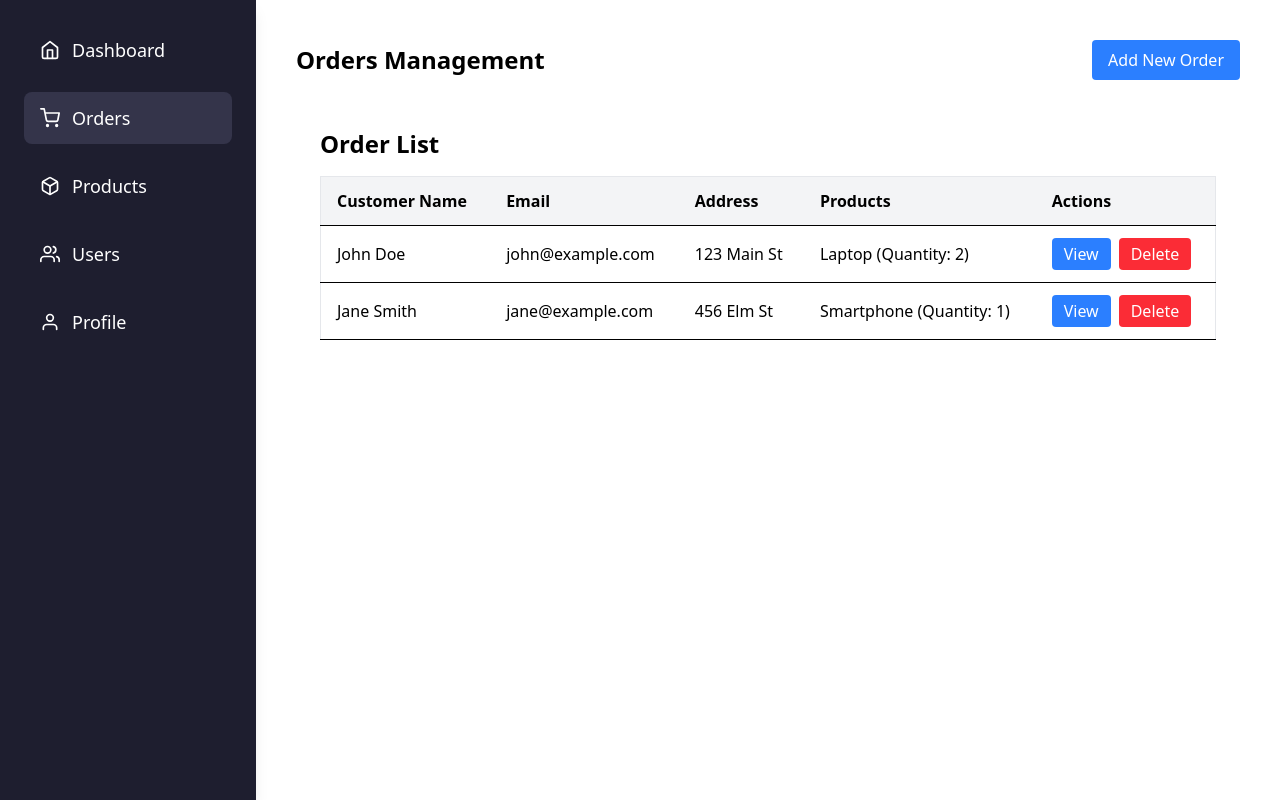
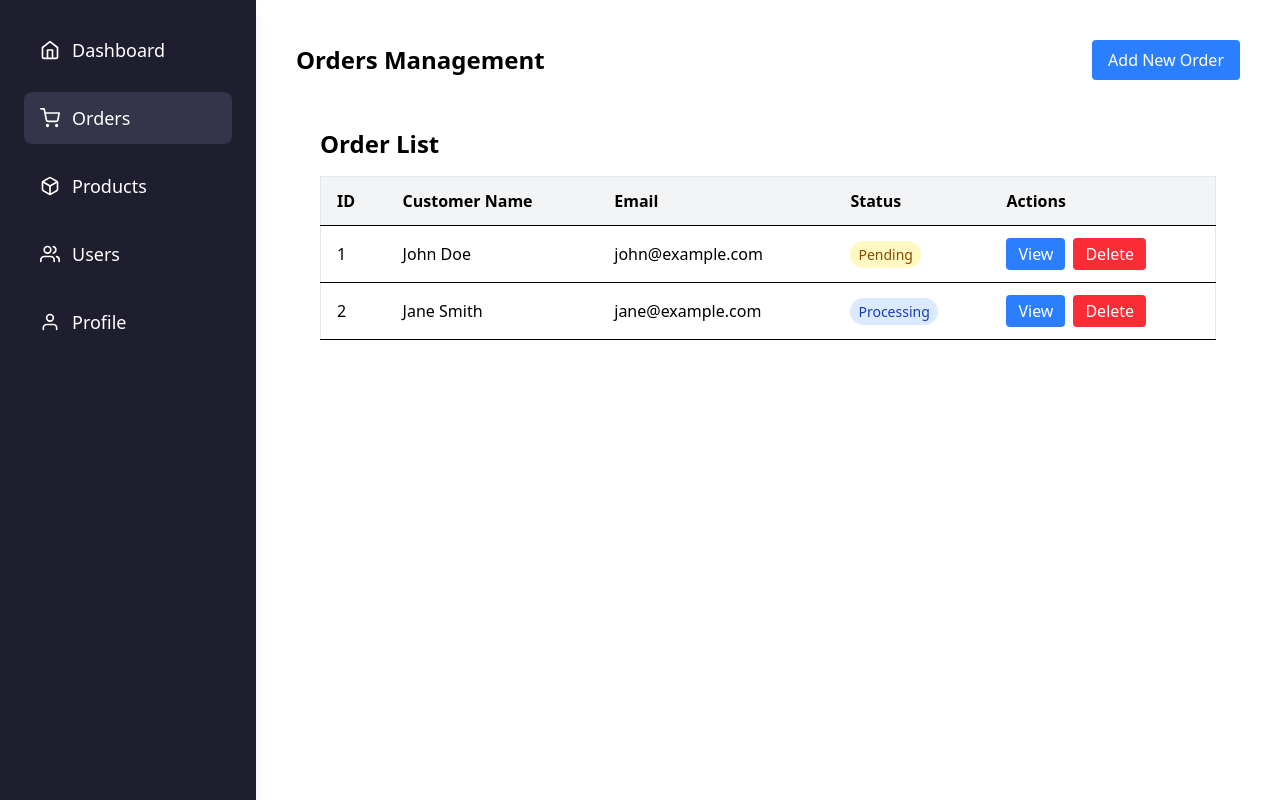
Before and after one commit to Hamasaaat/graduation-project, a React (Vite) app: page /orders in a window 1280 px wide. Built offline with nearby package versions, Linux system fonts and the light colour scheme.

Commit message:
adding more features to order page

```diff
--- a/src/components/orders/OrderForm.jsx
+++ b/src/components/orders/OrderForm.jsx
@@ -32,6 +32,7 @@ const OrderForm = ({ onClose, initialOrder }) => {
     selectedProduct: "",
     productQuantity: 1,
     products: [],
+    status: "Pending", // Default status for new orders
   };
 
   // Validation schema using Yup
@@ -45,21 +46,28 @@ const OrderForm = ({ onClose, initialOrder }) => {
     productQuantity: Yup.number()
       .min(1, "Quantity must be at least 1")
       .required("Quantity is required"),
+    status: Yup.string().required("Status is required"), // Only required for editing
   });
 
   // Handle form submission
   const handleSubmit = (values, { resetForm }) => {
+    console.log("Form Values:", values); // Debug: Log form values
     const newOrder = {
-      id: initialOrder ? initialOrder.id : Date.now(),
+      id: initialOrder ? initialOrder.id : Date.now(), // Use existing ID for editing
       customerName: values.customerName,
       customerEmail: values.customerEmail,
       customerAddress: values.customerAddress,
       products: values.products,
+      status: initialOrder ? values.status : "Pending", // Default to "Pending" for new orders
     };
 
+    console.log("New Order:", newOrder); // Debug: Log the new order
+
     if (initialOrder) {
+      console.log("Editing Order:", newOrder); // Debug: Log editing order
       editOrder(newOrder);
     } else {
+      console.log("Adding Order:", newOrder); // Debug: Log adding order
       addOrder(newOrder);
     }
     resetForm();
@@ -94,6 +102,7 @@ const OrderForm = ({ onClose, initialOrder }) => {
       onSubmit={handleSubmit}
     >
       {({ values, setFieldValue, errors, touched }) => {
+        console.log("Form Errors:", errors); // Debug: Log validation errors
         return (
           <Form className="space-y-4">
             {/* Customer Name */}
@@ -209,6 +218,34 @@ const OrderForm = ({ onClose, initialOrder }) => {
               />
             </div>
 
+            {/* Status Selection (Only for Editing) */}
+            {initialOrder && (
+              <div>
+                <label className="block text-sm font-medium text-gray-700">
+                  Status *
+                </label>
+                <Field
+                  as="select"
+                  name="status"
+                  className={`mt-1 block w-full p-2 border ${
+                    errors.status && touched.status
+                      ? "border-red-500"
+                      : "border-gray-300"
+                  } rounded-md shadow-sm focus:ring-blue-500 focus:border-blue-500`}
+                >
+                  <option value="Pending">Pending</option>
+                  <option value="Processing">Processing</option>
+                  <option value="Shipped">Shipped</option>
+                  <option value="Delivered">Delivered</option>
+                </Field>
+                <ErrorMessage
+                  name="status"
+                  component="div"
+                  className="text-red-500 text-sm mt-1"
+                />
+              </div>
+            )}
+
             {/* Add Product Button */}
             <button
               type="button"
--- a/src/components/orders/OrderItem.jsx
+++ b/src/components/orders/OrderItem.jsx
@@ -13,24 +13,30 @@ const OrderItem = ({ order, onDelete, onEdit }) => {
   };
 
   const handleEdit = () => {
-    onEdit(order); // Call the onEdit function passed from the parent
+    onEdit(order); // Pass the order to the parent component for editing
     setIsViewing(false); // Close the view modal
   };
 
   return (
     <>
       <tr className="hover:bg-gray-50 transition-colors">
+        <td className="py-3 px-4 border-b">{order.id}</td>
         <td className="py-3 px-4 border-b">{order.customerName}</td>
         <td className="py-3 px-4 border-b">{order.customerEmail}</td>
-        <td className="py-3 px-4 border-b">{order.customerAddress}</td>
         <td className="py-3 px-4 border-b">
-          <ul>
-            {order.products.map((product, index) => (
-              <li key={index}>
-                {product.name} (Quantity: {product.quantity})
-              </li>
-            ))}
-          </ul>
+          <span
+            className={`px-2 py-1 rounded-full text-sm ${
+              order.status === "Pending"
+                ? "bg-yellow-100 text-yellow-800"
+                : order.status === "Processing"
+                ? "bg-blue-100 text-blue-800"
+                : order.status === "Shipped"
+                ? "bg-green-100 text-green-800"
+                : "bg-gray-100 text-gray-800"
+            }`}
+          >
+            {order.status}
+          </span>
         </td>
         <td className="py-3 px-4 border-b">
           <button
@@ -53,7 +59,7 @@ const OrderItem = ({ order, onDelete, onEdit }) => {
         <OrderView
           order={order}
           onClose={handleCloseView}
-          onEdit={handleEdit} // Pass handleEdit to OrderView
+          onEdit={handleEdit}
         />
       )}
     </>
--- a/src/components/orders/OrderList.jsx
+++ b/src/components/orders/OrderList.jsx
@@ -10,10 +10,10 @@ const OrderList = ({ onEdit }) => {
       <table className="min-w-full bg-white border border-gray-200">
         <thead>
           <tr className="bg-gray-100">
+            <th className="py-3 px-4 border-b text-left">ID</th>
             <th className="py-3 px-4 border-b text-left">Customer Name</th>
             <th className="py-3 px-4 border-b text-left">Email</th>
-            <th className="py-3 px-4 border-b text-left">Address</th>
-            <th className="py-3 px-4 border-b text-left">Products</th>
+            <th className="py-3 px-4 border-b text-left">Status</th>
             <th className="py-3 px-4 border-b text-left">Actions</th>
           </tr>
         </thead>
--- a/src/context/OrderContext.jsx
+++ b/src/context/OrderContext.jsx
@@ -10,7 +10,6 @@ export const useOrders = () => useContext(OrderContext);
 export const OrderProvider = ({ children }) => {
   const [orders, setOrders] = useState([]);
 
-  // Load orders from local storage on component mount
   useEffect(() => {
     const storedOrders = JSON.parse(localStorage.getItem("orders")) || [];
     if (storedOrders.length === 0) {
@@ -22,6 +21,7 @@ export const OrderProvider = ({ children }) => {
           customerEmail: "john@example.com",
           customerAddress: "123 Main St",
           products: [{ name: "Laptop", quantity: 2 }],
+          status: "Pending", // Add status
         },
         {
           id: 2,
@@ -29,6 +29,7 @@ export const OrderProvider = ({ children }) => {
           customerEmail: "jane@example.com",
           customerAddress: "456 Elm St",
           products: [{ name: "Smartphone", quantity: 1 }],
+          status: "Processing", // Add status
         },
       ];
       localStorage.setItem("orders", JSON.stringify(fakeOrders));
@@ -45,9 +46,9 @@ export const OrderProvider = ({ children }) => {
 
   // Function to add a new order
   const addOrder = (order) => {
-    const newOrder = { ...order, id: Date.now() }; // Add a unique ID
-    const updatedOrders = [...orders, newOrder]; // Add the new order to the list
-    setOrders(updatedOrders); // Update the state
+    const newOrder = { ...order, id: Date.now(), status: "Pending" }; // Default status is "Pending"
+    const updatedOrders = [...orders, newOrder];
+    setOrders(updatedOrders);
   };
 
   // Function to edit an existing order
```
